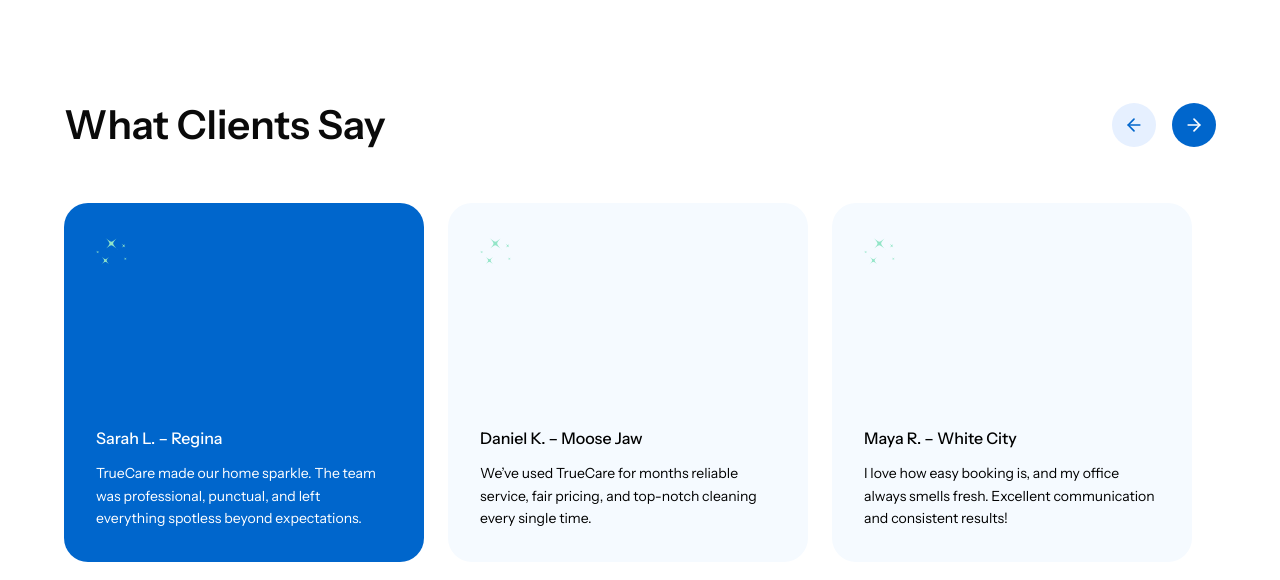
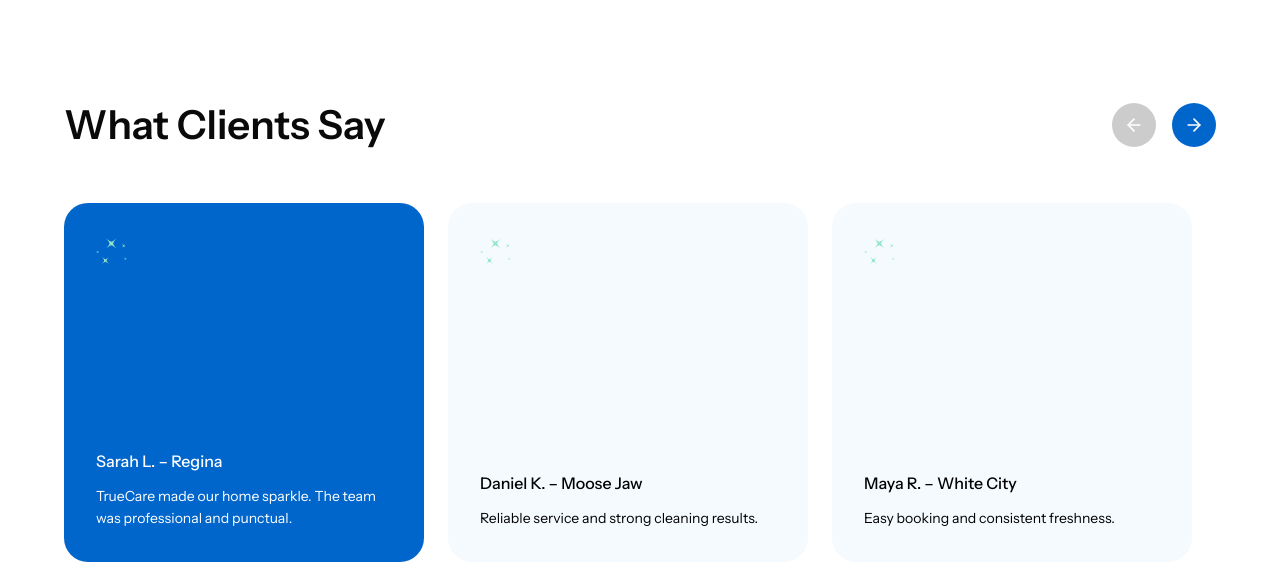
Before and after one commit to Candid001/Truecare-Cleaning-Services, a React (Vite) app: page / in a window 1280 px wide. Shown: the part 4898-5478 px from the top of the page. Built offline with nearby package versions, Linux system fonts and the light colour scheme.

Commit message:
change the active state background of whatclientsay section

```diff
--- a/src/components/layout/landing-page/WhatClientsSay.jsx
+++ b/src/components/layout/landing-page/WhatClientsSay.jsx
@@ -1,106 +1,121 @@
-import React, { useRef } from "react";
+import React, { useRef, useState, useEffect } from "react";
 import { ArrowRight, ArrowLeft } from "lucide-react";
 import Star from "@assets/star.svg";
 
 const WhatClientsSay = () => {
   const scrollRef = useRef(null);
-
-  const scroll = (direction) => {
-    const container = scrollRef.current;
-    if (container) {
-      const scrollAmount = container.clientWidth * 0.9;
-      container.scrollBy({
-        left: direction === "left" ? -scrollAmount : scrollAmount,
-        behavior: "smooth",
-      });
-    }
-  };
+  const [activeIndex, setActiveIndex] = useState(0);
 
   const testimonials = [
     {
       id: 1,
       name: "Sarah L. – Regina",
-      text: "TrueCare made our home sparkle. The team was professional, punctual, and left everything spotless beyond expectations.",
-      color: "#0066CC",
+      text: "TrueCare made our home sparkle. The team was professional and punctual."
     },
     {
       id: 2,
       name: "Daniel K. – Moose Jaw",
-      text: "We’ve used TrueCare for months reliable service, fair pricing, and top-notch cleaning every single time.",
-      color: "#F5FAFF",
+      text: "Reliable service and strong cleaning results."
     },
     {
       id: 3,
       name: "Maya R. – White City",
-      text: "I love how easy booking is, and my office always smells fresh. Excellent communication and consistent results!",
-      color: "#F5FAFF",
+      text: "Easy booking and consistent freshness."
     },
     {
       id: 4,
       name: "Ahmed T. – Winnipeg",
-      text: "Always on time, friendly staff, and spotless results. Highly recommended.",
-      color: "#F5FAFF",
+      text: "On time and spotless results."
     },
     {
       id: 5,
       name: "Lisa G. – Edmonton",
-      text: "Their eco-friendly products are a plus. My home smells fresh every time.",
-      color: "#F5FAFF",
+      text: "Eco friendly products and fresh home."
     },
     {
       id: 6,
       name: "Owen R. – Vancouver",
-      text: "Reliable and consistent cleaning quality. Great customer service too.",
-      color: "#F5FAFF",
-    },
+      text: "Reliable cleaning quality and good service."
+    }
+  ];
 
-  ];
+  const moveActive = (direction) => {
+    if (direction === "left" && activeIndex > 0) {
+      setActiveIndex(activeIndex - 1);
+    }
+
+    if (direction === "right" && activeIndex < testimonials.length - 1) {
+      setActiveIndex(activeIndex + 1);
+    }
+  };
+
+  useEffect(() => {
+    const container = scrollRef.current;
+    if (!container) return;
+
+    const cardWidth = container.children[0].offsetWidth;
+    const gap = 16;
+
+    container.scrollTo({
+      left: activeIndex * (cardWidth + gap),
+      behavior: "smooth"
+    });
+  }, [activeIndex]);
 
   return (
     <div className="xl:pt-24 md:pt-32 pt-36 w-[90%] mx-auto flex flex-col gap-12">
-      {/* Header and controls */}
+
       <div className="flex flex-col sm:flex-row sm:items-center sm:justify-between gap-4">
         <h1 className="font-semibold text-[32px] sm:text-[40px]">
           What Clients Say
         </h1>
+
         <div className="flex gap-4">
           <button
-            className="p-3 rounded-full bg-[#E6F0FF] text-[#0066CC]"
-            onClick={() => scroll("left")}
+            className={`p-3 rounded-full ${activeIndex === 0 ? "bg-[#CCCCCC] text-white" : "bg-[#E6F0FF] text-[#0066CC]"}`}
+            disabled={activeIndex === 0}
+            onClick={() => moveActive("left")}
           >
             <ArrowLeft size={20} />
           </button>
+
           <button
-            className="p-3 rounded-full bg-[#0066CC] text-white"
-            onClick={() => scroll("right")}
+            className={`p-3 rounded-full ${activeIndex === testimonials.length - 1 ? "bg-[#CCCCCC] text-white" : "bg-[#0066CC] text-white"}`}
+            disabled={activeIndex === testimonials.length - 1}
+            onClick={() => moveActive("right")}
           >
             <ArrowRight size={20} />
           </button>
         </div>
       </div>
 
-      {/* Scrollable testimonials */}
       <div
         ref={scrollRef}
         className="flex gap-4 lg:gap-6 overflow-x-auto scroll-smooth no-scrollbar"
       >
-        {testimonials.map((item) => (
+        {testimonials.map((item, i) => {
+          const active = i === activeIndex;
+          const bg = active ? "#0066CC" : "#F5FAFF";
+          const text = active ? "text-white" : "text-black";
+
+          return (
             <div
               key={item.id}
-            style={{ backgroundColor: item.color }}
-            className={`w-[300px] h-[359px] md:w-[340px] lg:w-[360px] shrink-0 rounded-3xl p-8 flex flex-col justify-between transition-transform duration-300 ${
-              item.color === "#F5FAFF" ? "text-black" : "text-white"
-            }`}
+              onClick={() => setActiveIndex(i)}
+              style={{ backgroundColor: bg }}
+              className={`w-[300px] h-[359px] md:w-[340px] lg:w-[360px] shrink-0 rounded-3xl p-8 flex flex-col justify-between transition-all duration-300 cursor-pointer ${text}`}
             >
               <div className="mb-4">
                 <img src={Star} alt="Star" className="w-8 h-8" />
               </div>
+
               <div className="flex flex-col gap-3">
                 <p className="font-medium">{item.name}</p>
                 <p className="text-sm leading-relaxed">{item.text}</p>
               </div>
             </div>
-        ))}
+          );
+        })}
       </div>
     </div>
   );
```
Lines whose indentation alone changed are shown as unchanged.
